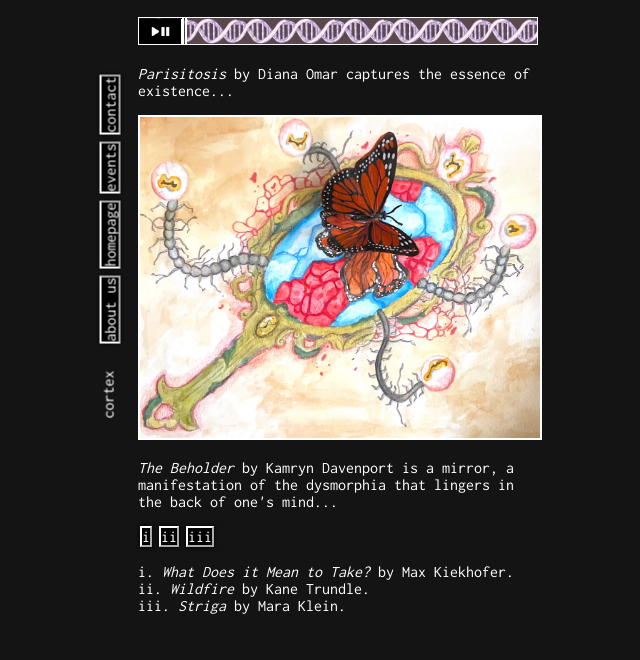
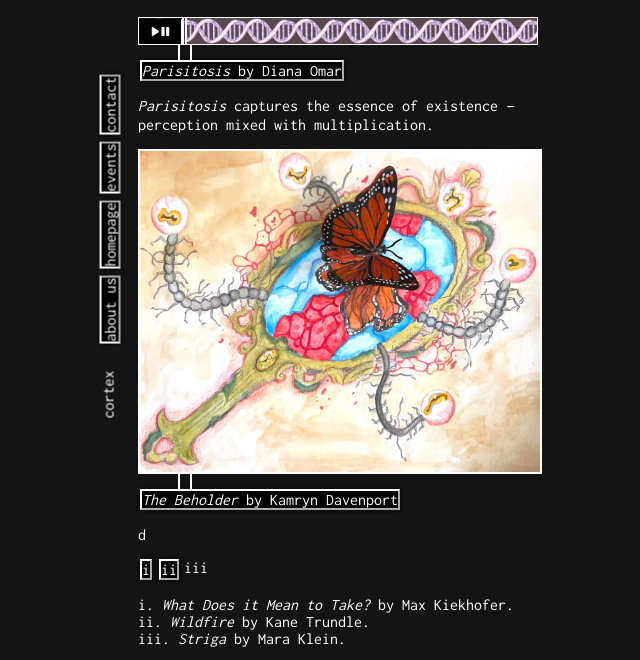
Before and after one commit to thecortexcollective/mutations, a plain HTML site: page ii.html in a window 1280 px wide. Shown: the part 64-724 px from the top of the page, without its empty margins (302-942 px from the left). Drawn offline with Linux system fonts and the light colour scheme.

Commit message:
equals signs

```diff
--- a/ii.html
+++ b/ii.html
@@ -30,7 +30,7 @@
     const path_to_iv = ``;
 </script>
 <style>
-    #music:hover::after {
+    /* #music:hover::after {
         content: "perception mixed with multiplication. As each melody repeats, something small within the piece is changed-- the swaying of the synths, the speed of the tremolo. Small changes are meant to mask the way we see the world. Our perceptions are constantly changing. We mutate according to our surroundings, yet our memories are parasites within our psyches. They involuntarily multiply, and our experiences make us grow stronger.";
     }
     #visart:hover::after {
@@ -44,7 +44,7 @@
     }
     #iii-p:hover::after {
         content: "this imbalance has directly led to the destruction of Earth's ecosystems and the extinction of countless species. Clearly the perception of humans as inherently selfish creatures—parasites feeding upon the earth—certainly has validity. Yet, I argue that this perception doesn't have to be fixed. As Sadie shows us through her mutation, humans are capable of great acts of sacrifice and selflessness—if only we have the courage and willingness to do so. Wake up, dear reader. You and I have power, power to wield the flame that burns and regrows—to change the future, to change the world."
-    }
+    } */
 </style>
 <body>
     <div id="navbar">
@@ -53,10 +53,10 @@
             cortex</a>
         </div>
         <nav>
-            <btn href="">about us</btn>
-            <btn href="">homepage</btn>
-            <btn href="">events</btn>
-            <btn href="">contact</btn>
+            <button href="">about us</button>
+            <button href="">homepage</button>
+            <button href="">events</button>
+            <button href="">contact</button>
         </nav>
     </div>
     <main>
@@ -73,23 +73,35 @@
                 <div id="progress"></div>
             </div>
         </div>
+
         <audio id="sound" controls preload class="remove">
             <source src="audio/parasitosis.wav" type="audio/wav">
         </audio>
-        <p id="music" style="cursor: pointer;">
-            <i>Parisitosis</i> by Diana Omar captures the
-            essence of existence...
-        </p>
-        <img src="visuals/butterfly.PNG">
-        <p id="visart" style="cursor: pointer;">
-            <i>The Beholder</i> by Kamryn Davenport
-            is a mirror, a manifestation of the dysmorphia that
-            lingers in the back of one's mind...
-        </p>
+        <div class="statement-holder">
+            <div class="equals-sign"></div>
+            <button id="music-button" data-clicked="false">
+                <i>Parisitosis</i> by Diana Omar
+            </button>
+            <p class="statement" id="music">
+                <i>Parisitosis</i> captures the essence of existence –
+                perception mixed with multiplication.
+            </p>
+        </div>
+
+
+        <img src="visuals/butterfly.PNG" style="margin-bottom: 17px;">
+        <div class="statement-holder">
+            <div class="equals-sign"></div>
+            <button id="visart-button" data-clicked="false">
+                <i>The Beholder</i> by Kamryn Davenport
+            </button>
+            <p class="statement" id="visart">d</p>
+        </div>
+
         <div>
             <nav style="flex-direction: row;" id="written-nav">
-                <btn class="written" id="i" data-clicked="false">i</btn>
-                <btn class="written" id="ii" data-clicked="false">ii</btn>
+                <button class="written" id="i" data-clicked="false">i</button>
+                <button class="written" id="ii" data-clicked="false">ii</button>
                 <btn class="written" id="iii" data-clicked="false">iii</btn>
             </nav>
         </div>
--- a/styles.css
+++ b/styles.css
@@ -138,6 +138,19 @@ a {
     text-decoration: none;
 }
 
+.statement-holder {
+    margin-top: -20px;
+}
+
+.equals-sign {
+    position: relative;
+    left: 40px;
+    width: 10px;
+    height: 15px;
+    border: 2px white;
+    border-style: none solid;
+}
+
 #bgimg {
     background-image: url('/images/dna-white.png');
     background-size: cover;
@@ -213,47 +226,21 @@ footer {
     margin-right: 20px;
 }
 
-/* .mobilelong {
-    width: 1px;
-    height: 300px;
-    left: 30px;
-    top: 50px;
-}
-.mobiletop {
-    width: 170px;
-    height: 1px;
-    left: 30px;
-    top: 50px;
-}
-.mobilebottom {
-    height: 1px;
-    width: 100px;
-    left: 30px;
-    top: 350px
-}
-#container {
-    position: absolute;
-    top: 50px;
-    left: 30px;
-    padding: 10px;
-    width: 150px;
-    font-size: 11px;
-}
-.line {
-    background-color: white;
-    position: absolute;
-} */
-
-btn {
+button {
     border-style: outset;
     border-width: 2px;
     border-color: white;
     background-color: black;
+    color: white;
+    text-align: left;
+    padding: 0px 0px;
+    font-size: 16px;
     margin-left: 2px;
     box-shadow: 0px 0px 5px 0px black;
     transition: background-color 0.5s, color 0.5s;
+    font-family: 'Inconsolata';
 }
-btn:hover {
+button:hover {
     color: black !important;
     background-color: white !important;
     border-style: inset !important;
```
